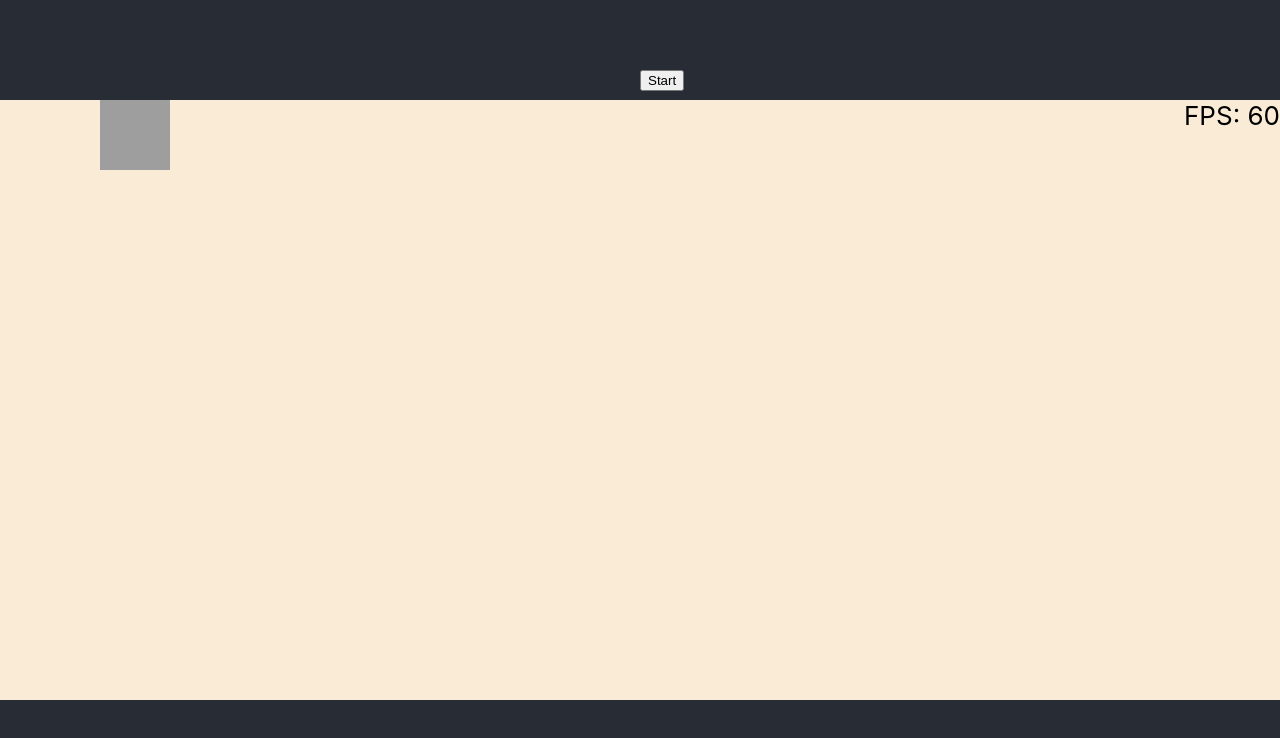
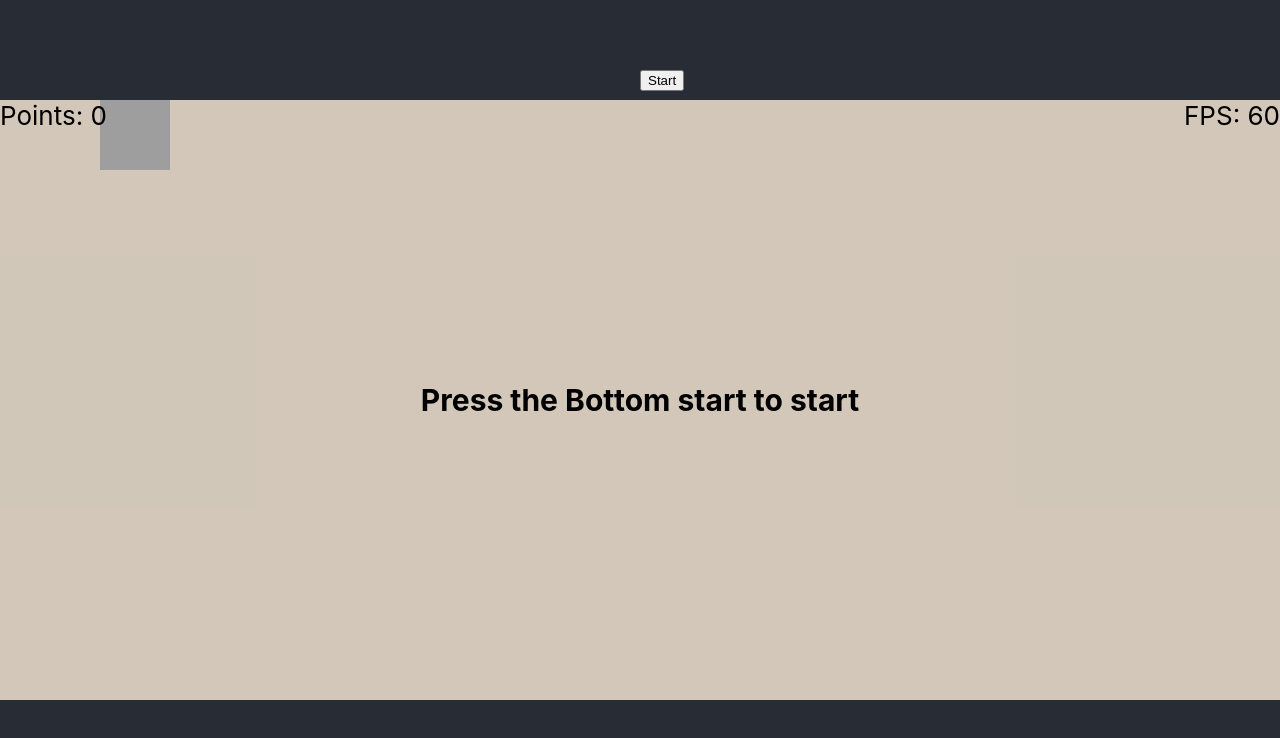
Before and after one commit to SrDevDash/flappy-bird-game, a React (Create React App) app: page / in a window 1280 px wide. Shown: the top 738 px of the page. Built offline with nearby package versions, Linux system fonts and the light colour scheme; grey boxes are pictures that could not be loaded.

Commit message:
Game over, and points system

```diff
--- a/src/Components/Main/Main.jsx
+++ b/src/Components/Main/Main.jsx
@@ -12,6 +12,7 @@ const GAME_HEIGTH = 600;
 
 export default function Main() {
   const [birdPosition, setBirdPosition] = useState(0);
+  const [points, setPoints] = useState(0);
   const [structure, setStructure] = useState(gameManager.structures);
   const [isGameStarted, setIsGameStarted] = useState(false);
 
@@ -20,6 +21,8 @@ export default function Main() {
 
     if (!(birdPosition > 550) && isGameStarted) {
       timeID = setInterval(() => {
+        setPoints(points + 1);
+
         if (bird.lift === 0) {
           bird.y += bird.gravity * bird.dificulty * 2;
         } else {
@@ -30,15 +33,19 @@ export default function Main() {
         gameManager.structures.forEach((structure) => {
           structure.x -= gameManager.velocity;
           if (structure.x < 160 && structure.x > 20) {
-            if (structure.style.buttom) {
+            const height = structure.height;
+            let touch = false;
+            if (structure.style.bottom) {
               // bird = 60 px / 2 = 30px
-              // gameHeigth = 600 px
-              // structure heigth = ?
-              const heigth = structure.heigth;
-
-              const touch = heigth > GAME_HEIGTH - birdPosition - 30;
-              touch && console.log("Game over");
+              // gameHeigtht = 600 px
+              // structure height = ?
+              console.log(GAME_HEIGTH - birdPosition - 60, height);
+              touch = height > GAME_HEIGTH - birdPosition - 60;
+              console.log(touch);
+            } else {
+              touch = birdPosition + 60 < height;
             }
+            touch && setIsGameStarted(false);
           }
         });
         setBirdPosition(bird.y);
@@ -72,6 +79,12 @@ export default function Main() {
       onKeyDown={(e) => controller(e, bird)}
       className={style.container}
     >
+      {!isGameStarted && (
+        <div className={style.startOrGameOver}>
+          Press the Bottom start to start
+        </div>
+      )}
+
       <button
         style={{ position: "absolute", top: "-30px" }}
         onClick={() => setIsGameStarted(true)}
@@ -79,6 +92,8 @@ export default function Main() {
         Start
       </button>
       <div className={style.fpsCount}>FPS: {60}</div>
+      <div className={style.points}>Points: {points}</div>
+
       <div className={style.bird} style={{ top: birdPosition }}></div>
       {structure.map((structure, id) => (
         <div key={id} style={{ ...structure.style, left: structure.x }}></div>
--- a/src/Components/Main/Main.module.css
+++ b/src/Components/Main/Main.module.css
@@ -19,7 +19,12 @@
   z-index: 100;
   color: black;
 }
-
+.points {
+  position: absolute;
+  left: 0;
+  z-index: 100;
+  color: black;
+}
 .bird {
   width: 70px;
   height: 70px;
@@ -29,3 +34,18 @@
   background-position: center;
   background-size: cover;
 }
+
+.startOrGameOver {
+  display: flex;
+  align-items: center;
+  justify-content: center;
+  color: black;
+  font-size: 30px;
+  font-weight: bold;
+
+  position: absolute;
+  width: 100%;
+  height: 600px;
+  text-align: center;
+  background-color: rgba(106, 106, 106, 0.282);
+}
--- a/src/Components/Main/Structure.js
+++ b/src/Components/Main/Structure.js
@@ -3,12 +3,12 @@ export default class Structure {
         this.velocity = 5;
         this.x = 1300;
         this.top = Math.round(Math.random());
-        this.height = `${Math.round(Math.random()) * (250 - 100) + 150}px`
+        this.height = Math.round(Math.random()) * (250 - 100) + 150
 
         this.style = {
             position: "absolute",
             width: `100px`,
-            height: this.height,
+            height: `${this.height}px`,
             "backgroundColor": "greenyellow",
             left: this.x,
             overflow: 'hidden',
```
